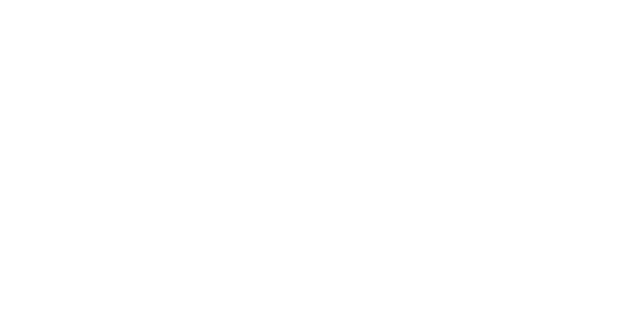
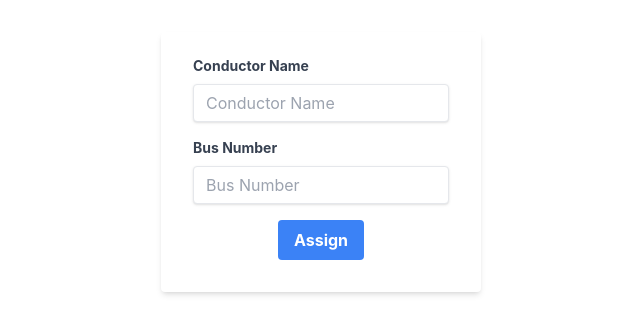
Before and after one commit to IT21177828/CSSE-Ticketing-System, a React (Create React App) app in the folder frontend/: page /assign in a window 1280 px wide. Before the commit this address had no page. Shown: the part 128-462 px from the top of the page, without its empty margins (319-959 px from the left). Built offline with nearby package versions, Linux system fonts and the light colour scheme.

Commit message:
Conductor Assign

```diff
--- a/frontend/src/App.js
+++ b/frontend/src/App.js
@@ -6,6 +6,7 @@
 import Dashboard from './components/Dashboard/Dashboard';
 import ManagerDashboard from './components/ManagerDashboard/ManagerDashboard';
 import BusRegistrationCard from './components/BusRegistrationCard';
+import AssignConductorForm from './components/AssignConductorForm';
 
 function App() {
   return (
@@ -17,6 +18,7 @@
         <Route path="/admin" element={<Dashboard />} />
         <Route path="/manager" element={<ManagerDashboard />} />
         <Route path="/card" element={<BusRegistrationCard />} />
+        <Route path="/assign" element={<AssignConductorForm />} />
       </Routes>
     </Router>
   );
--- /dev/null
+++ b/frontend/src/components/AssignConductorForm.js
@@ -0,0 +1,140 @@
+import React, { useState } from "react";
+
+const AssignConductorForm = () => {
+  const [conductorName, setConductorName] = useState("");
+  const [busNumber, setBusNumber] = useState("");
+  const [showConductorList, setShowConductorList] = useState(false);
+  const [showBusList, setShowBusList] = useState(false);
+
+  // Sample hardcoded conductor names and bus numbers
+  const sampleConductorNames = [
+    "Kamal Perera",
+    "Nimal de Silva",
+    "Sunimal Perera",
+    "Bootiya Gunarathne",
+    "Thilina Haawa",
+  ];
+
+  const sampleBusNumbers = [
+    "NB-6554",
+    "NA-5415",
+    "BA-8798",
+    "NA-4589",
+    "NB-9854",
+    "ND-4578",
+  ];
+
+  const handleConductorNameChange = (e) => {
+    setConductorName(e.target.value);
+    setShowConductorList(true);
+  };
+
+  const handleBusNumberChange = (e) => {
+    setBusNumber(e.target.value);
+    setShowBusList(true);
+  };
+
+  const handleAssign = () => {
+    // Handle the assignment logic here, such as sending the data to a server.
+    // You can use 'conductorName' and 'busNumber' for the selected values.
+    // After assigning, you can reset the form and hide the lists.
+    setConductorName("");
+    setBusNumber("");
+    setShowConductorList(false);
+    setShowBusList(false);
+  };
+
+  const selectConductor = (name) => {
+    setConductorName(name);
+    setShowConductorList(false);
+  };
+
+  const selectBus = (number) => {
+    setBusNumber(number);
+    setShowBusList(false);
+  };
+
+  return (
+    <div className="w-full max-w-xs mx-auto mt-40">
+      <form className="bg-white shadow-md rounded px-8 pt-6 pb-8 mb-4">
+        <div className="mb-4">
+          <label
+            className="block text-gray-700 text-sm font-bold mb-2"
+            htmlFor="conductorName"
+          >
+            Conductor Name
+          </label>
+          <input
+            className="shadow appearance-none border rounded w-full py-2 px-3 text-gray-700 leading-tight focus:outline-none focus:shadow-outline"
+            id="conductorName"
+            type="text"
+            placeholder="Conductor Name"
+            value={conductorName}
+            onChange={handleConductorNameChange}
+          />
+          {showConductorList && (
+            <ul className="border border-gray-300 rounded p-2 mt-2 max-h-24 overflow-y-auto">
+              {sampleConductorNames
+                .filter((name) =>
+                  name.toLowerCase().includes(conductorName.toLowerCase())
+                )
+                .map((name) => (
+                  <li
+                    key={name}
+                    className="cursor-pointer hover:bg-blue-200 p-1"
+                    onClick={() => selectConductor(name)}
+                  >
+                    {name}
+                  </li>
+                ))}
+            </ul>
+          )}
+        </div>
+        <div className="mb-4">
+          <label
+            className="block text-gray-700 text-sm font-bold mb-2"
+            htmlFor="busNumber"
+          >
+            Bus Number
+          </label>
+          <input
+            className="shadow appearance-none border rounded w-full py-2 px-3 text-gray-700 leading-tight focus:outline-none focus:shadow-outline"
+            id="busNumber"
+            type="text"
+            placeholder="Bus Number"
+            value={busNumber}
+            onChange={handleBusNumberChange}
+          />
+          {showBusList && (
+            <ul className="border border-gray-300 rounded p-2 mt-2 max-h-24 overflow-y-auto">
+              {sampleBusNumbers
+                .filter((number) =>
+                  number.toLowerCase().includes(busNumber.toLowerCase())
+                )
+                .map((number) => (
+                  <li
+                    key={number}
+                    className="cursor-pointer hover:bg-blue-200 p-1"
+                    onClick={() => selectBus(number)}
+                  >
+                    {number}
+                  </li>
+                ))}
+            </ul>
+          )}
+        </div>
+        <div className="flex items-center justify-center">
+          <button
+            className="bg-blue-500 hover:bg-blue-700 text-white font-bold py-2 px-4 rounded focus:outline-none focus:shadow-outline"
+            type="button"
+            onClick={handleAssign}
+          >
+            Assign
+          </button>
+        </div>
+      </form>
+    </div>
+  );
+};
+
+export default AssignConductorForm;
```
